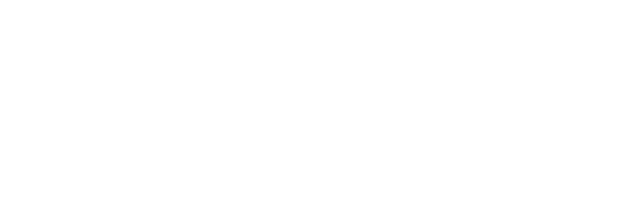
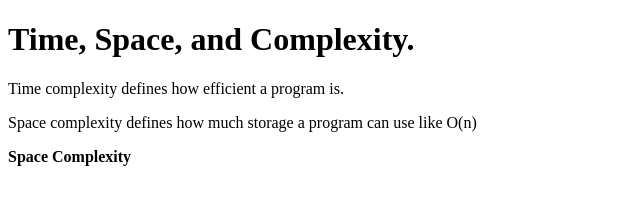
Before and after one commit to acciojob/time-and-space-complexity-Xrossh4ir, a website: page main.html in a window 1280 px wide. Shown: the whole page, without its empty margins (0-640 px from the left). Drawn offline with Linux system fonts and the light colour scheme.

Commit message:
created a submission

```diff
--- a/main.html
+++ b/main.html
@@ -7,7 +7,11 @@
 </head>
 
 <body>
-	<!-- the entire body must be written by student -->
+	<h1>Time, Space, and Complexity.</h1>
+	<p> Time complexity defines how efficient a program is.</p>
+	<p> Space complexity defines how much storage a program can use like O(n)</p>
+
+	<p><b>Space Complexity</b></p><!-- the entire body must be written by student -->
     <script type="text/javascript" src="./script.js">
 </script>
 
```
